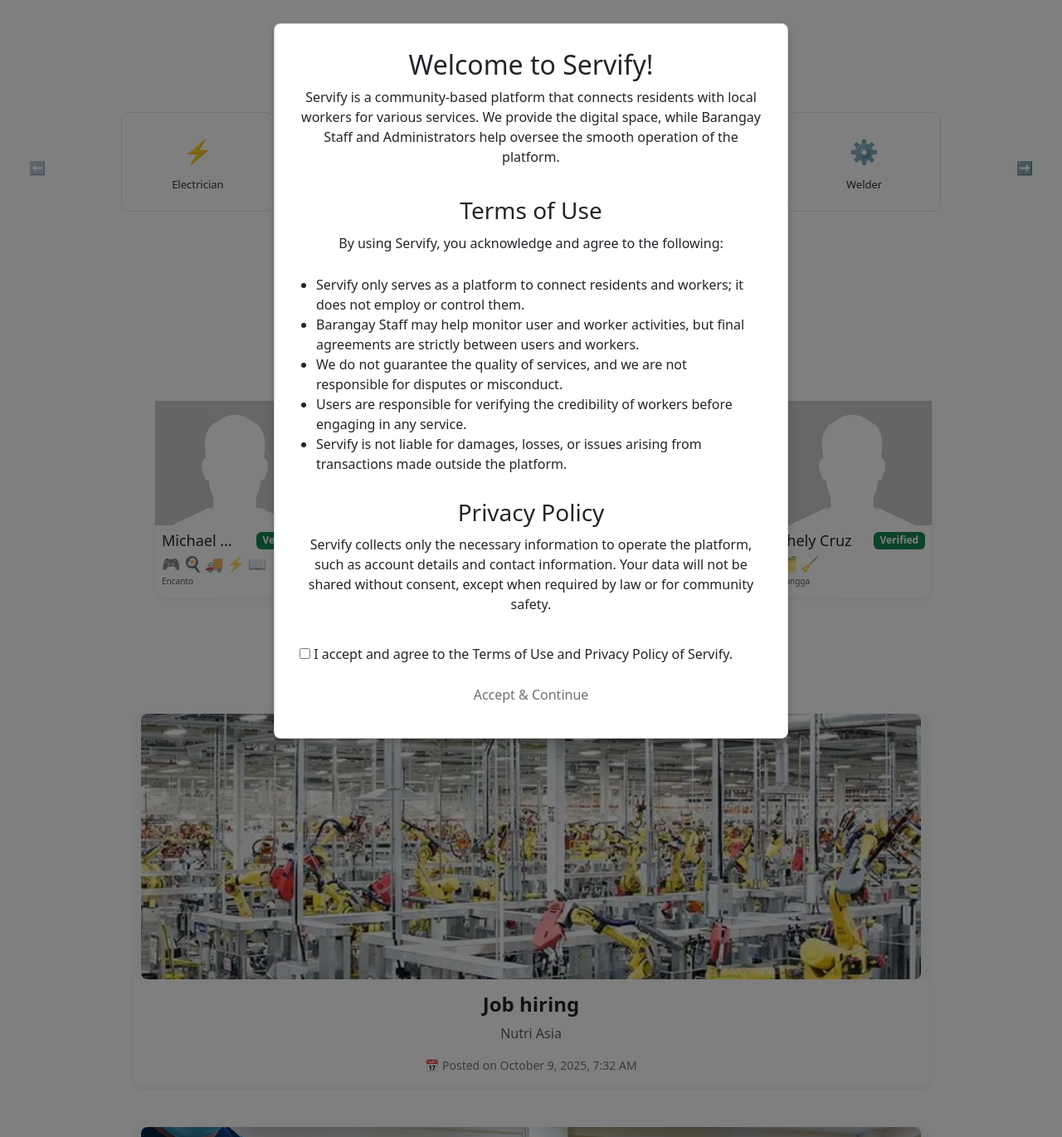
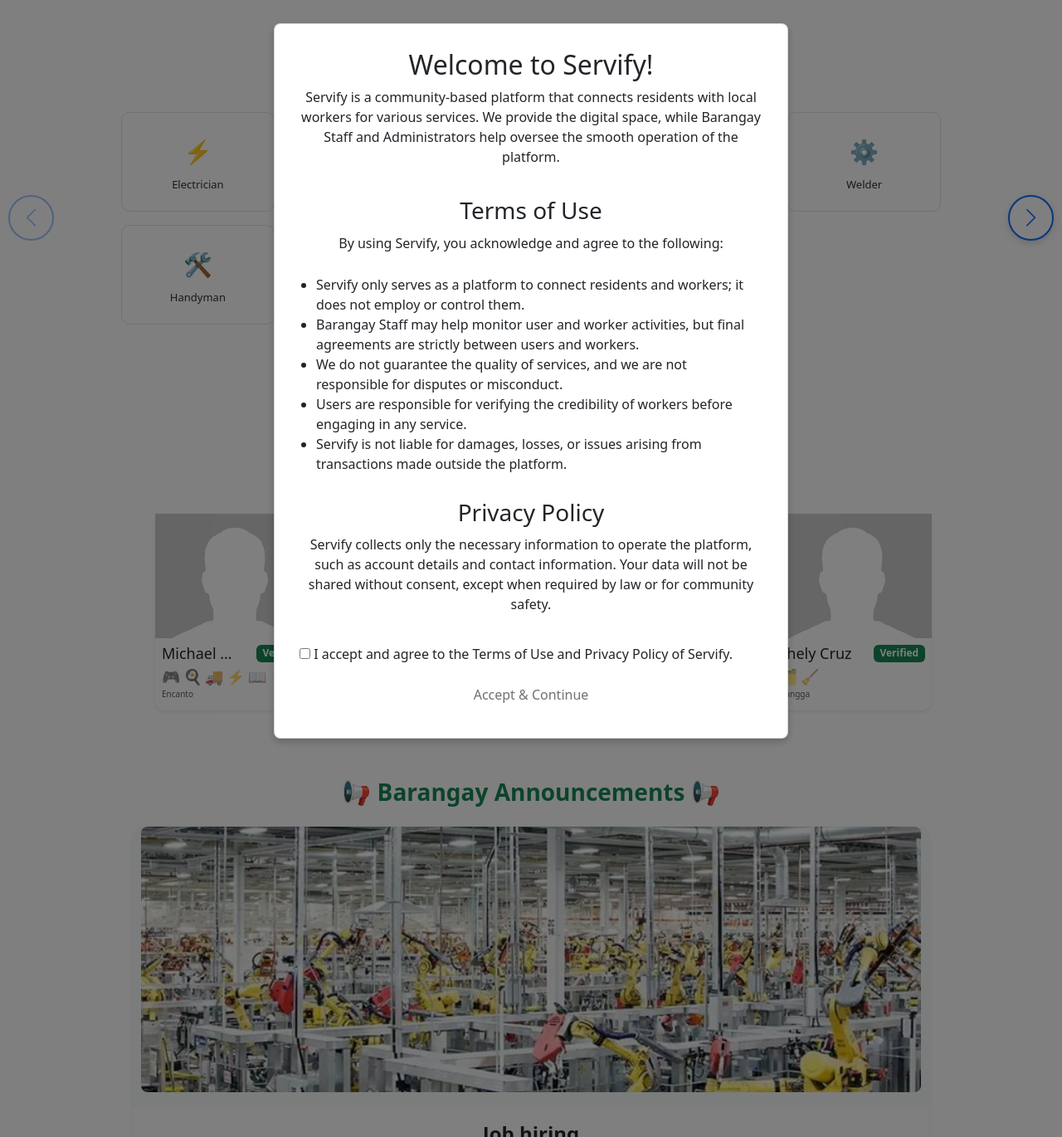
Before and after one commit to shxnxkhxrby/servify, a PHP site: page /index.php in a window 1280 px wide. Shown: the part 452-1822 px from the top of the page at 83% size. Run offline with PHP 8.4, Linux system fonts and the light colour scheme; data comes from the database, SQL or seed files in the repository.

Commit message:
Update index.php

```diff
--- a/servify/view/index.php
+++ b/servify/view/index.php
@@ -18,116 +18,58 @@
   <link rel="stylesheet" href="https://cdnjs.cloudflare.com/ajax/libs/font-awesome/6.5.1/css/all.min.css">
   <link rel="stylesheet" href="https://cdn.jsdelivr.net/npm/bootstrap-icons@1.11.3/font/bootstrap-icons.min.css">
   <link href="https://cdn.jsdelivr.net/npm/bootstrap@5.3.3/dist/css/bootstrap.min.css" rel="stylesheet">
+
 <style>
-/* Modal */
-.modal {display:flex;position:fixed;top:0;left:0;width:100%;height:100%;background:rgba(0,0,0,.5);align-items:center;justify-content:center;padding:20px;}
-.modal-content {background:#fff;padding:30px;width:50%;text-align:center;border-radius:8px;max-height:80vh;overflow-y:auto;box-shadow:0 4px 10px rgba(0,0,0,.2);}
-.modal-content h3{margin:20px 0 10px;} .modal-content ul{margin:10px 0;padding-left:20px;text-align:left;}
+/* --- Modal --- */
+.modal{display:flex;position:fixed;inset:0;background:rgba(0,0,0,.5);align-items:center;justify-content:center;padding:20px;}
+.modal-content{background:#fff;padding:30px;width:50%;text-align:center;border-radius:8px;max-height:80vh;overflow-y:auto;box-shadow:0 4px 10px rgba(0,0,0,.2);}
+.modal-content h3{margin:20px 0 10px;}
+.modal-content ul{margin:10px 0;padding-left:20px;text-align:left;}
 .hidden{display:none;}
 .btn{padding:10px 15px;margin:15px 10px 0;border:none;cursor:pointer;border-radius:5px;}
-.accept-btn{background:green;color:#fff;} .decline-btn{background:red;color:#fff;}
+.accept-btn{background:green;color:#fff;}
+.decline-btn{background:red;color:#fff;}
 .button.active{background:#0d6efd;color:#fff;}
-
-/* Profile & filters */
+/* --- Profile & Filters --- */
 .profile-img{height:150px;width:auto;border-radius:50%;object-fit:cover;}
 .filters-section{display:flex;justify-content:flex-end;gap:10px;margin-right:210px;align-items:center;}
-
-/* Categories */
+/* --- Categories --- */
 .categories-wrapper{margin:20px auto;max-width:1650px;padding:0 10px;overflow-x:hidden;}
 .buttons-container{width:100%;overflow-x:visible;}
-.categories-wrapper .buttons{display:grid;gap:16px;justify-content:center;align-items:start;width:100%;box-sizing:border-box;}
-.categories-wrapper .buttons .button{width:100%;height:120px;display:flex;flex-direction:column;align-items:center;justify-content:center;text-align:center;border-radius:10px;border:1px solid #e3e3e3;background:#fff;padding:10px;gap:6px;cursor:pointer;transition:all .15s ease;color:#333;}
-.categories-wrapper .buttons .button i{font-size:28px;color:inherit;}
-.categories-wrapper .buttons .button span{display:block;font-size:13px;margin-top:4px;text-align:center;word-break:break-word;}
-.categories-wrapper .buttons .button:hover,
-.categories-wrapper .buttons .button.active{background:#0d6efd;color:#fff;border-color:#0d6efd;transform:scale(1.03);box-shadow:0 4px 10px rgba(0,0,0,.12);}
-
-/* Pagination */
-#workers-pagination{display:flex;justify-content:center;gap:6px;margin-top:18px;padding-left:0;list-style:none;}
+.categories-wrapper .buttons{display:grid;grid-template-columns:repeat(6,1fr);gap:16px;justify-items:center;align-items:start;width:100%;box-sizing:border-box;}
+.categories-wrapper .buttons .button{width:100%;height:120px;display:flex;flex-direction:column;align-items:center;justify-content:center;text-align:center;border-radius:10px;border:1px solid #e3e3e3;background:#fff;padding:10px;gap:6px;cursor:pointer;transition:.15s;color:#333;}
+.categories-wrapper .buttons .button i{font-size:28px;}
+.categories-wrapper .buttons .button span{display:block;font-size:13px;margin-top:4px;word-break:break-word;}
+.categories-wrapper .buttons .button:hover,.categories-wrapper .buttons .button.active{background:#0d6efd;color:#fff;border-color:#0d6efd;transform:scale(1.03);box-shadow:0 4px 10px rgba(0,0,0,.12);}
+.categories-wrapper .buttons {display: grid; grid-template-columns: repeat(auto-fit, minmax(160px, 1fr)); gap: 16px; justify-content: center; align-items: start; width: 100%; box-sizing: border-box;}
+/* --- Pagination --- */
+#workers-pagination{display:flex;justify-content:center;gap:6px;margin-top:18px;list-style:none;padding-left:0;}
 #workers-pagination .page-item{margin:0 4px;}
 #workers-pagination .page-link{cursor:pointer;}
+/* --- How It Works --- */
+.step-card{border-radius:15px;transition:.3s;}
+.step-card:hover{transform:translateY(-8px);box-shadow:0 8px 18px rgba(0,0,0,.15);}
+#howItWorks .icon i{transition:.4s;}
+#howItWorks .step-card:hover .icon i{transform:scale(1.2) rotate(10deg);}
+/* --- Announcement Image --- */
+.announcement-image{display:block;width:100%;max-width:940px;height:320px;object-fit:cover;object-position:center;margin:0 auto 20px;border:none;border-radius:8px;transition:.4s;}
+.announcement-image:hover{transform:scale(1.02);}
+.card{border-radius:12px;}
+@media(max-width:1024px){.announcement-image{height:260px;}}
+@media(max-width:768px){.announcement-image{height:200px;}}
+@media(max-width:480px){.announcement-image{height:150px;}}
+/* --- Category Arrows --- */
+.nav-arrow{background:#fff;border:2px solid #0d6efd;color:#0d6efd;font-size:1.6rem;width:55px;height:55px;border-radius:50%;display:flex;align-items:center;justify-content:center;transition:.3s;box-shadow:0 3px 8px rgba(0,0,0,.15);}
+.nav-arrow:hover{background:#0d6efd;color:#fff;transform:scale(1.1);box-shadow:0 5px 12px rgba(13,110,253,.4);}
+.nav-arrow:disabled{opacity:.4;cursor:not-allowed;transform:none;box-shadow:none;}
+@media(max-width:768px){.nav-arrow{font-size:1.3rem;width:45px;height:45px;}}
+/* --- Responsive Grid --- */
+@media(max-width:1200px){.categories-wrapper .buttons{grid-template-columns:repeat(4,1fr);}}
+@media(max-width:900px){.categories-wrapper .buttons{grid-template-columns:repeat(3,1fr);}}
+@media(max-width:600px){.categories-wrapper .buttons{grid-template-columns:repeat(2,1fr);}.categories-wrapper .buttons .button{height:110px;}}
+@media(max-width:400px){.categories-wrapper .buttons{grid-template-columns:1fr;}.categories-wrapper .buttons .button{height:96px;}}
+</style>
 
-/* Responsive */
-@media(max-width:1200px){.categories-wrapper .buttons{grid-template-columns:repeat(4,minmax(120px,1fr));}}
-@media(max-width:900px){.categories-wrapper .buttons{grid-template-columns:repeat(3,minmax(120px,1fr));}}
-@media(max-width:600px){.categories-wrapper .buttons{grid-template-columns:repeat(2,minmax(120px,1fr));}.categories-wrapper .buttons .button{height:110px;}}
-@media(max-width:400px){.categories-wrapper .buttons{grid-template-columns:1fr;}.categories-wrapper .buttons .button{height:96px;}}
-.step-card {
-  border-radius: 15px;
-  transition: transform 0.3s ease, box-shadow 0.3s ease;
-}
-
-.step-card:hover {
-  transform: translateY(-8px);
-  box-shadow: 0 8px 18px rgba(0, 0, 0, 0.15);
-}
-
-#howItWorks .icon i {
-  transition: transform 0.4s ease;
-}
-
-#howItWorks .step-card:hover .icon i {
-  transform: scale(1.2) rotate(10deg);
-}
-.announcement-image {
-  display: block;
-  width: 100%;
-  max-width: 940px;  /* aligns visually with the main layout width */
-  height: auto;
-  aspect-ratio: 16 / 9; /* consistent rectangular shape */
-  object-fit: cover;
-  object-position: center;
-  margin: 0 auto 20px auto; /* centers + adds margin below */
-  border: none; /* removes the dividing line */
-  border-radius: 8px; /* smooth corners */
-  transition: transform 0.4s ease;
-}
-
-.announcement-image:hover {
-  transform: scale(1.02);
-}
-
-@media (max-width: 768px) {
-  .announcement-image {
-    max-width: 100%;
-    aspect-ratio: 4 / 3;
-  }
-}
-</style>
-<style>
-/* image styling: centered, fixed responsive height, covers area */
-.announcement-image {
-  display: block;
-  width: 100%;
-  max-width: 940px;   /* keeps it proportionate relative to the card */
-  height: 320px;      /* desktop image height */
-  object-fit: cover;  /* crop while keeping aspect ratio */
-  object-position: center;
-  margin: 0 auto;
-  transition: transform 0.45s ease;
-}
-
-/* hover zoom */
-.card .announcement-image:hover {
-  transform: scale(1.03);
-}
-
-/* smaller image heights for smaller devices */
-@media (max-width: 1024px) {
-  .announcement-image { height: 260px; }
-}
-@media (max-width: 768px) {
-  .announcement-image { height: 200px; }
-}
-@media (max-width: 480px) {
-  .announcement-image { height: 150px; }
-}
-
-/* optional: make the announcement card feel separated from other sections */
-.card {
-  border-radius: 12px;
-}
-</style>
 </head>
 <body>
   <!-- NAVBAR -->
@@ -165,14 +107,12 @@
                 </span>
               </a>
             </li>
-
             <!-- Profile -->
             <li class="nav-item">
               <a class="nav-link" href="../view/profile.php">
                 <i class="bi bi-person-circle"></i> Profile
               </a>
             </li>
-
             <!-- Logout -->
             <li class="nav-item">
               <a class="nav-link" href="../controls/logout.php">
@@ -240,7 +180,7 @@
 </div>
 <div class="categories-wrapper d-flex align-items-center justify-content-center">
   <!-- Left arrow -->
-  <button id="prev-btn" class="nav-arrow btn btn-outline-primary me-3">⬅️</button>
+  <button id="prev-btn" class="nav-arrow"><i class="bi bi-chevron-left"></i></button>
   <!-- Categories grid -->
   <div class="buttons-container flex-grow-1">
     <div class="buttons" id="category-buttons">
@@ -248,9 +188,8 @@
     </div>
   </div>
   <!-- Right arrow -->
-  <button id="next-btn" class="nav-arrow btn btn-outline-primary ms-3">➡️</button>
+  <button id="next-btn" class="nav-arrow"><i class="bi bi-chevron-right"></i></button>
 </div>
-
 
 <!-- Laborer's Section -->
 <div class="container text-center mt-5">
@@ -272,11 +211,9 @@
   <ul id="workers-pagination" class="pagination" style="display:none;"></ul>
 </nav>
 
-
 <!-- Barangay Announcements Display -->
 <div class="bg-white p-4 rounded-2xl mb-10">
-  <h3 class="text-center text-success fw-bold mb-4">📢 Barangay Announcements</h3>
-
+  <h3 class="text-center text-success fw-bold mb-4">📢 Barangay Announcements 📢</h3>
   <?php
   $ann_query = "SELECT * FROM barangay_announcements ORDER BY date_posted DESC";
   $ann_result = $conn->query($ann_query);
@@ -313,8 +250,6 @@
   endif;
   ?>
 </div>
-
-
 
 <!-- HOW IT WORKS SECTION -->
 <section id="howItWorks">
@@ -379,7 +314,6 @@
       for various services. We provide the digital space, while Barangay Staff and
       Administrators help oversee the smooth operation of the platform.
     </p>
-
     <h3>Terms of Use</h3>
     <p>By using Servify, you acknowledge and agree to the following:</p>
     <ul>
@@ -389,14 +323,12 @@
       <li>Users are responsible for verifying the credibility of workers before engaging in any service.</li>
       <li>Servify is not liable for damages, losses, or issues arising from transactions made outside the platform.</li>
     </ul>
-
     <h3>Privacy Policy</h3>
     <p>
       Servify collects only the necessary information to operate the platform, such as
       account details and contact information. Your data will not be shared without consent,
       except when required by law or for community safety.
     </p>
-
     <!-- Checkbox Agreement -->
     <div style="margin-top: 20px; text-align: left;">
       <input type="checkbox" id="acceptCheckbox">
@@ -437,7 +369,6 @@
   }
 });
 
-
 // ================== CATEGORIES (Dynamic + Arrows) ==================
 document.addEventListener("DOMContentLoaded", function () {
   const categoriesContainer = document.getElementById("category-buttons");
@@ -445,7 +376,7 @@
   const nextBtn = document.getElementById("next-btn");
 
   let currentCategoryPage = 1;
-  const categoriesPerPage = 5;
+  const categoriesPerPage = 6;
   let totalCategoryPages = 1;
 
 function loadCategories(page = 1) {
@@ -476,7 +407,6 @@
     })
     .catch((err) => console.error("Error loading categories:", err));
 }
-
 
   function updateCategoryArrows() {
     prevBtn.disabled = currentCategoryPage <= 1;
@@ -646,9 +576,10 @@
   fetchLaborers(null, 1);
 });
 </script>
-
 <script src="https://cdn.jsdelivr.net/npm/bootstrap@5.3.3/dist/js/bootstrap.bundle.min.js"></script>
-<?php include '../view/footer.php'; ?>
+<div style="margin-top:100px;">
+  <?php include '../view/footer.php'; ?>
+</div>
 <!-- AOS Animation Library -->
 <link href="https://unpkg.com/aos@2.3.1/dist/aos.css" rel="stylesheet">
 <script src="https://unpkg.com/aos@2.3.1/dist/aos.js"></script>
@@ -667,6 +598,5 @@
   animation: fadeIn 0.8s ease forwards;
 }
 </style>
-
 </body>
 </html>
```
